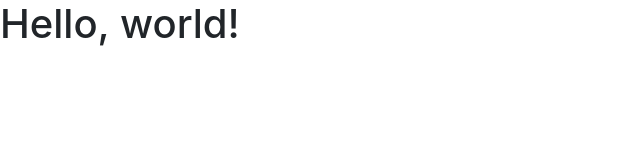
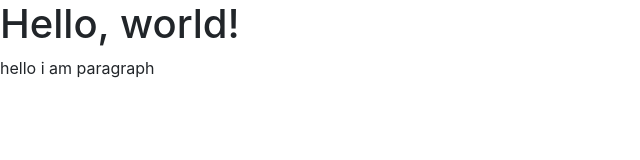
Before and after one commit to test-213/gitstrona, a plain HTML site: page index.html in a window 1280 px wide. Shown: the whole page, without its empty margins (0-640 px from the left). Drawn offline with nearby package versions, Linux system fonts and the light colour scheme.

Commit message:
add paragraph

```diff
--- a/index.html
+++ b/index.html
@@ -12,6 +12,7 @@
   </head>
   <body>
     <h1>Hello, world!</h1>
+      <p>hello i am paragraph</p>
 
     <!-- Optional JavaScript -->
     <!-- jQuery first, then Popper.js, then Bootstrap JS -->
```
